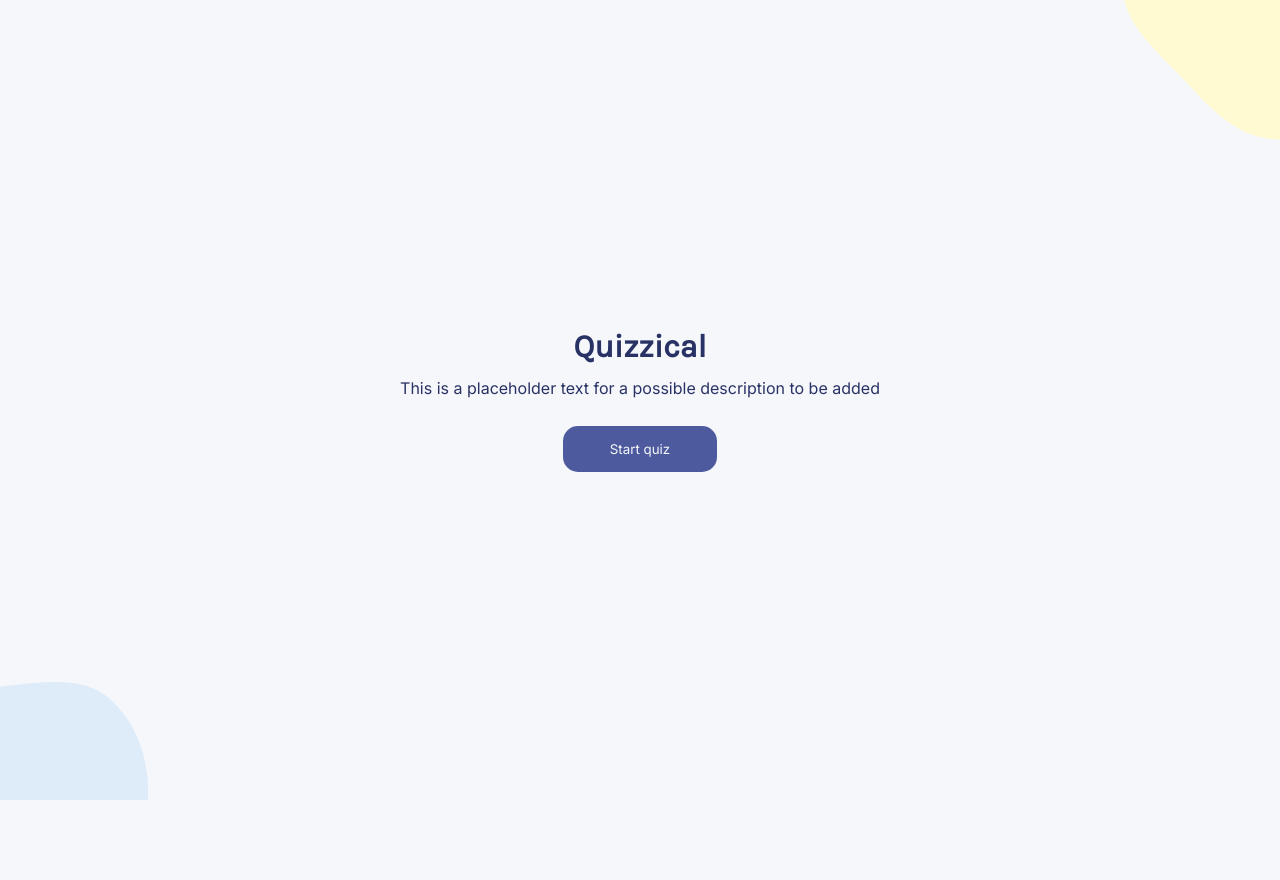
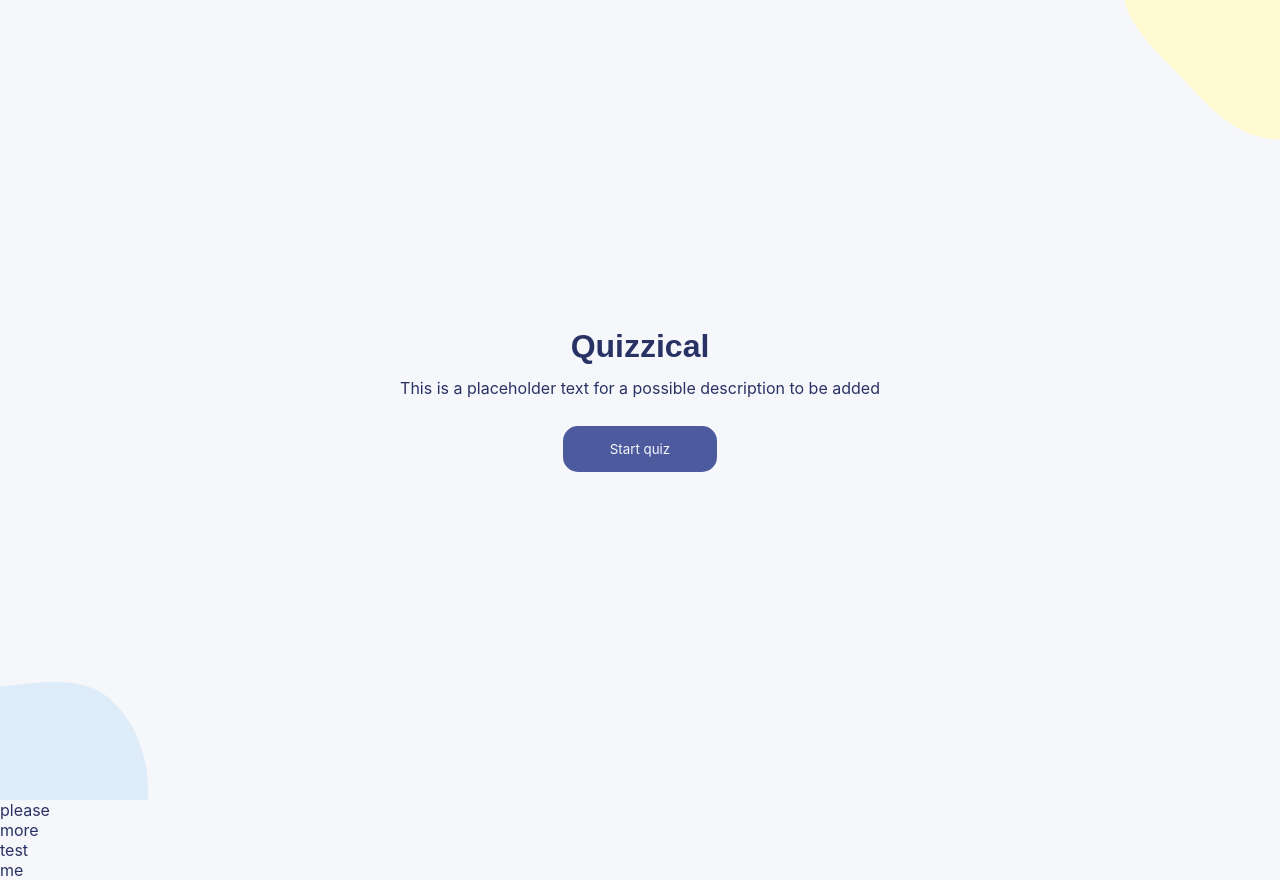
Before and after one commit to priegelsdev/Quiz-app, a React (Vite) app: page / in a window 1280 px wide. Before the commit the page ends 800 px from the top, so only its background shows below. Built offline with nearby package versions, Linux system fonts and the light colour scheme.

Commit message:
initialize answers and questions components

```diff
--- a/index.html
+++ b/index.html
@@ -4,11 +4,7 @@
     <meta charset="UTF-8" />
     <link rel="icon" type="image/svg+xml" href="/vite.svg" />
     <meta name="viewport" content="width=device-width, initial-scale=1.0" />
-    <title>Quizzical</title>
-
-    <link rel="preconnect" href="https://fonts.googleapis.com">
-    <link rel="preconnect" href="https://fonts.gstatic.com" crossorigin>
-    <link href="https://fonts.googleapis.com/css2?family=Inter&family=Karla&display=swap" rel="stylesheet">
+    <title>Vite + React</title>
   </head>
   <body>
     <div id="root"></div>
--- /dev/null
+++ b/src/Answers.jsx
@@ -0,0 +1,13 @@
+export default function Answers() {
+
+  return (
+    <main className="answer-main">
+      <div className="answer">test</div>
+      <div className="answer"></div>
+      <div className="answer">me</div>
+      <div className="answer"></div>
+      <div className="answer"></div>
+    </main>
+  )
+
+}
--- a/src/App.jsx
+++ b/src/App.jsx
@@ -1,10 +1,16 @@
+import Answers from './Answers'
 import Intro from './Intro'
+import Questions from './Questions'
 
 export default function App() {
   return (
     <main>
       <Intro
       />
+      <Questions
+      />
+      <Answers
+      />
     </main>
   )
 }
--- a/src/Intro.jsx
+++ b/src/Intro.jsx
@@ -5,7 +5,7 @@ export default function Intro() {
   return (
     <div className="intro-container">
       <img className="blob-one" src={blobOne}/>
-      <div className="intro-main">
+      <div className="intro-details">
         <h1 className="intro-title">Quizzical</h1>
         <p className="intro-description">This is a placeholder text for a possible description to be added</p>
         <button className="start-btn">Start quiz</button>
--- /dev/null
+++ b/src/Questions.jsx
@@ -0,0 +1,13 @@
+export default function Questions() {
+
+  return (
+    <main className="questions-main">
+      <div className="question"></div>
+      <div className="question"></div>
+      <div className="question">please</div>
+      <div className="question"></div>
+      <div className="question">more</div>
+    </main>
+  )
+
+}
--- a/src/index.css
+++ b/src/index.css
@@ -35,7 +35,7 @@ h1, h3 {
   left: 0;
 }
 
-.intro-main {
+.intro-details {
   margin: 0 auto;
   display: flex;
   flex-direction: column;
```
